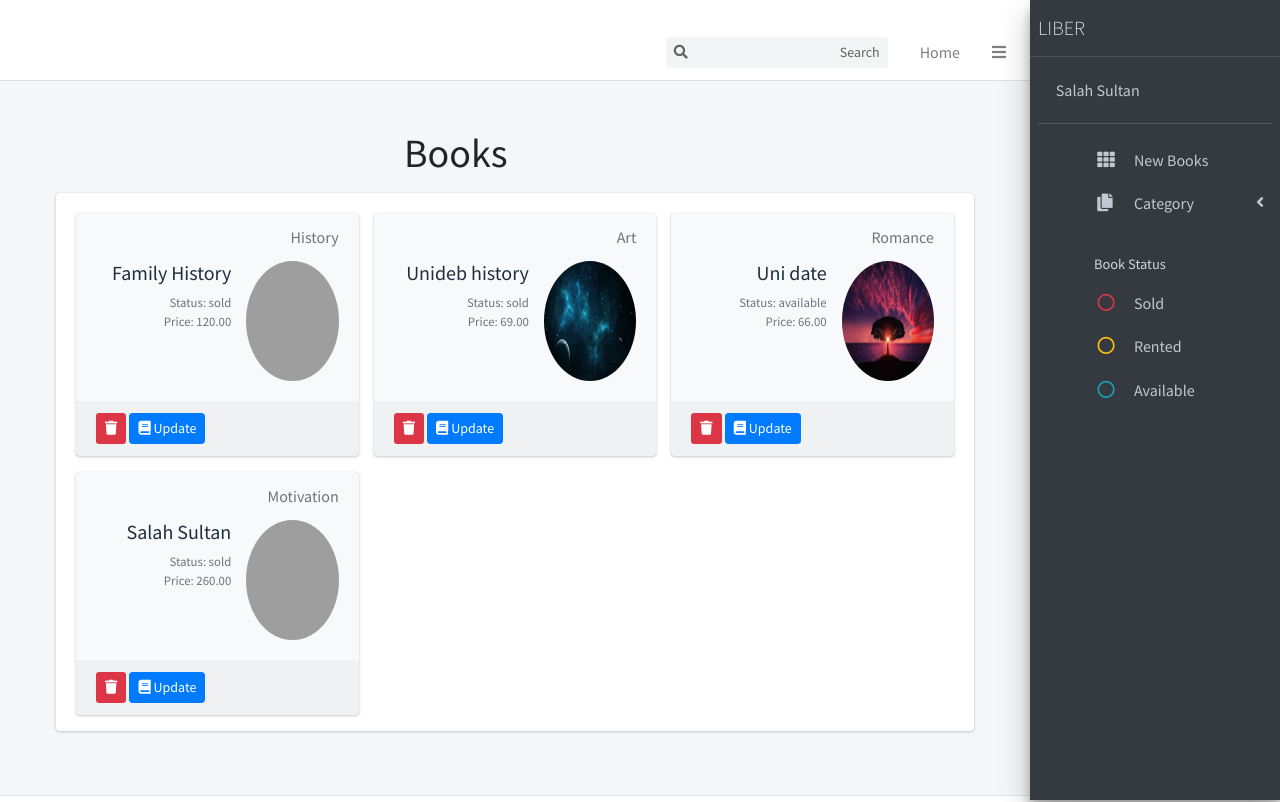
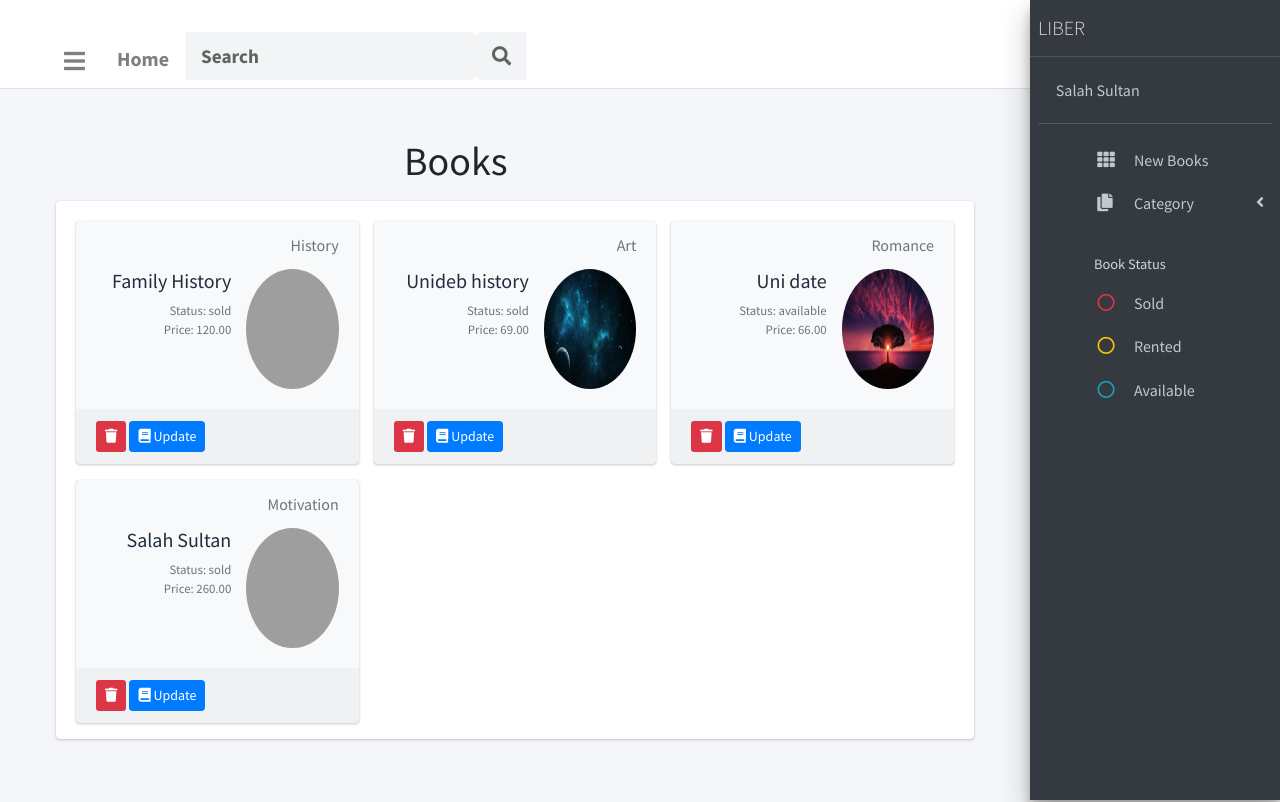
Before and after one commit to SalahSultan/Library_Management_System, a Django app: page /books in a window 1280 px wide. Shown: the top 802 px of the page. Run offline with Django 5.2, Linux system fonts and the light colour scheme; data comes from the database, SQL or seed files in the repository; both versions use the stored data as it was after the commit; some libraries are stand-ins or nearby versions; grey boxes are pictures that could not be loaded.

Commit message:
updating the navbar

```diff
--- a/lms/templates/base.html
+++ b/lms/templates/base.html
@@ -101,6 +101,7 @@ $("#backcat").click(function(){
 {% for book in books %}
 $(".cat{{book.category.id}}").click(function(){
   $(".bookhide").hide()
+
   $(".book{{book.category.id}}").show()
 });
 $(".status{{book.status}}").click(function(){
--- a/lms/templates/parts/nav.html
+++ b/lms/templates/parts/nav.html
@@ -1,12 +1,12 @@
   <!-- Navbar -->
-  <nav  class="main-header navbar navbar-expand navbar-white navbar-light">
+  <nav  class="main-header navbar navbar-expand navbar-white navbar-light" dir="ltr">
     <!-- Left navbar links -->
     <ul class="navbar-nav">
       <li class="nav-item">
-        <a class="nav-link" data-widget="pushmenu" href="#"><i class="fas fa-bars"></i></a>
+        <a class="nav-link" data-widget="pushmenu" href="#" style="font-size: 1.5rem; font-weight: bold;"><i class="fas fa-bars"></i></a>
       </li>
       <li class="nav-item d-none d-sm-inline-block">
-        <a href="{% url 'index' %}" class="nav-link">Home</a>
+        <a href="{% url 'index' %}" class="nav-link" style="font-size: 1.25rem; font-weight: bold;">Home</a>
       </li>
 
     </ul>
@@ -14,11 +14,11 @@
 
 
     <!-- SEARCH FORM -->
-    <form method="GET" action="{% url 'books' %}" class="form-inline ml-3">
-      <div class="input-group input-group-sm">
-        <input class="form-control form-control-navbar" name="search_name" type="search" placeholder="Search" aria-label="Search">
+    <form method="GET" action="{% url 'books' %}" class="form-inline ml-auto">
+      <div class="input-group input-group-lg">
+        <input class="form-control form-control-navbar" name="search_name" type="search" placeholder="Search" aria-label="Search" style="font-size: 1.2rem; font-weight: bold;">
         <div class="input-group-append">
-          <button class="btn btn-navbar" type="submit">
+          <button class="btn btn-navbar" type="submit" style="font-size: 1.2rem;">
             <i class="fas fa-search"></i>
           </button>
         </div>
```
Also changed, not shown: lms/db.sqlite3.
